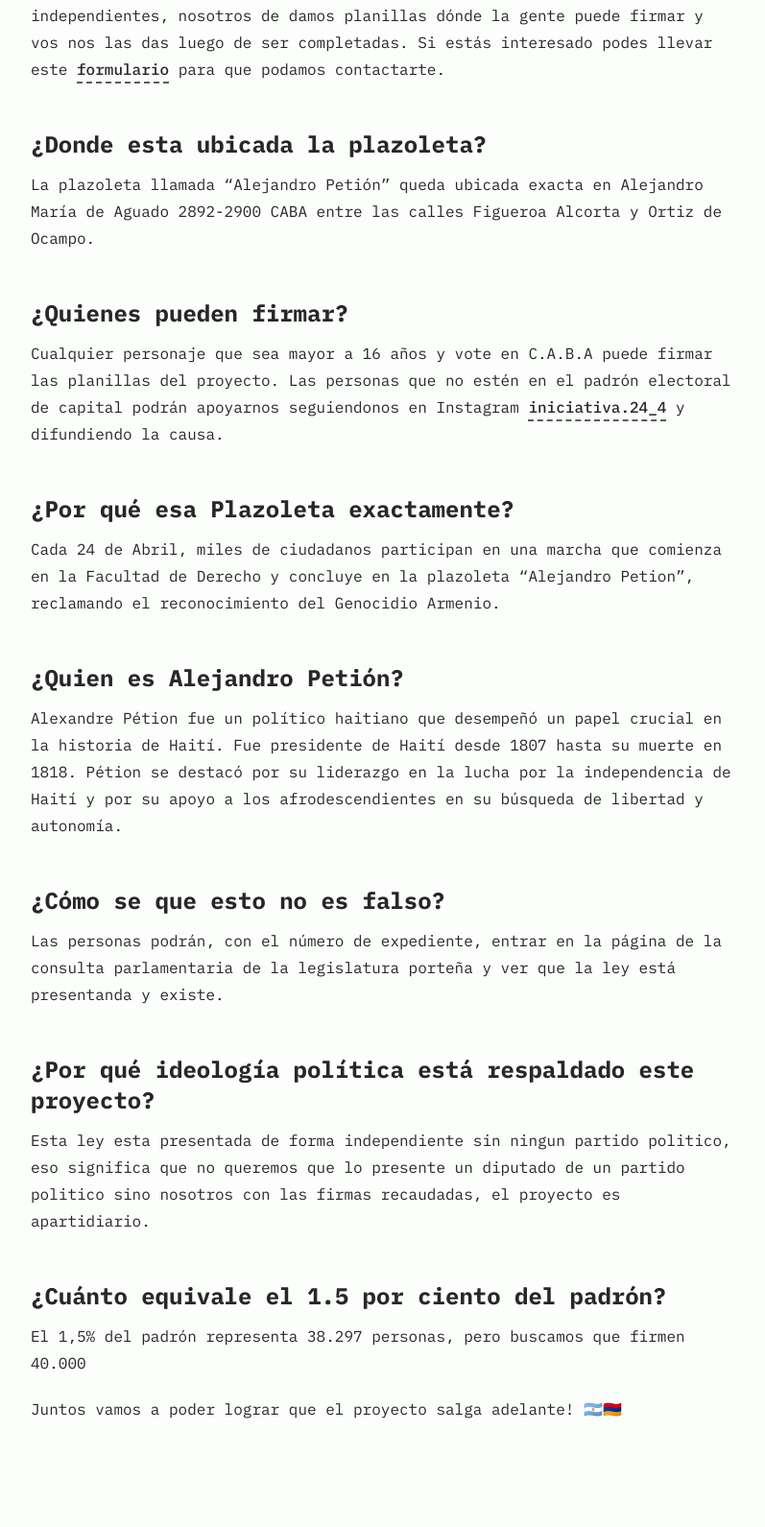
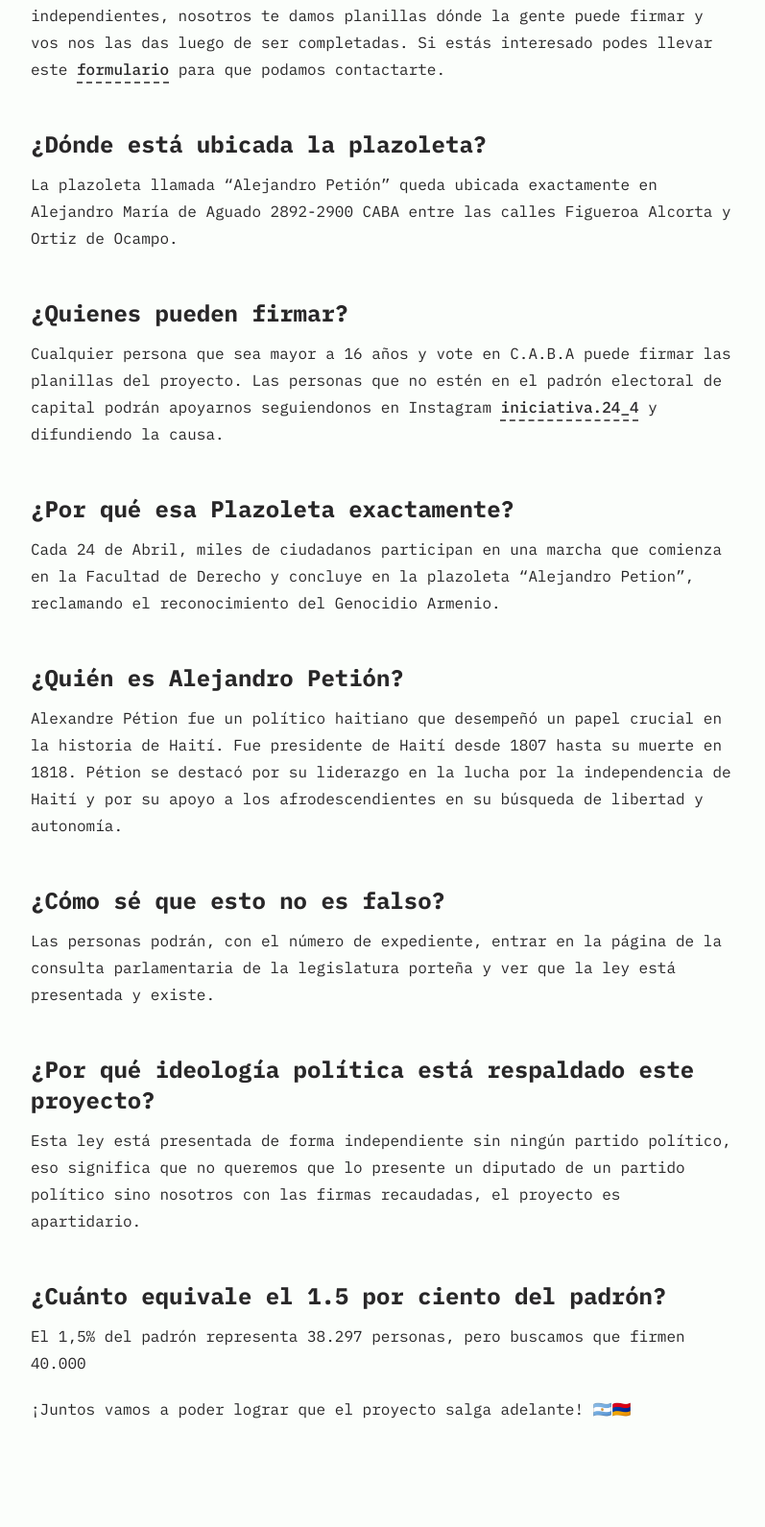
Before and after one commit to herediiaa/IniciativaPopular24, an Astro site: page /preguntas in a window 1280 px wide. Shown: the part 743-2334 px from the top of the page at 96% size, without its empty margins (240-1037 px from the left). Built offline with nearby package versions, Linux system fonts and the light colour scheme; Astro itself is replaced by a stand-in of ours.

Commit message:
third commit

```diff
--- a/src/pages/firmas.md
+++ b/src/pages/firmas.md
@@ -1,16 +1,20 @@
 ---
 layout: ../layouts/AboutLayout.astro
-title: "Un poco sobre la recoleccion de firmas"
+title: "Un poco sobre la recolección de firmas"
 ---
 La **recaudación de las firmas nos permitirá llevar el proyecto al siguiente paso**, donde finalmente se debate y, eventualmente aprueba la iniciativa. Luego de la primera instancia de aprobación, la Legislatura Porteña nos entregó planillas para completar, en un tiempo no mayor a **12 meses**.
 En total, tenemos como objetivo recaudar alrededor de **40.000 firmas** (un poco más de 1,5% del padrón electoral).
 
+
 Al ser un proyecto que toma lugar en la Ciudad de Buenos Aires, el firmante debe tener **domicilio electoral** en la misma.
+
+
 
 
 ## Datos Necesarios Para Firmar
 ![Datos necesarios](/public/datosHoja.jpg)
 
+
 ## Lugares Donde Recolectamos Firmas
 1. **Restaurante Armenia** ![Restaurante Armenio](/public/restaurantesArmenia1.jpg)
 2. **Restaurante Viejo Agump** ![Restaurante Viejo Agump](/public/restaurantesArmenia2.jpg)
--- a/src/pages/index.astro
+++ b/src/pages/index.astro
@@ -72,7 +72,9 @@ const socialCount = SOCIALS.filter(social => social.active).length;
               A través de la presentación de una<strong> Iniciativa Popular</strong>, buscamos presentar y aprobar un proyecto de Ley para renombrar la actual plazoleta "Alejandro Petion". Además, queremos <strong>construir un memorial</strong> que, no solo recuerde a las víctimas de <strong>Genocidio Armenio</strong>, sino también nuestra lucha como comunidad por su reconocimiento.
               <br>
               <br>
-            Por último, no solo buscamos que seas parte firmando, sino que también queremos que, una vez aprobado el proyecto,<strong>todos los firmantes participen en la creación del memorial</strong>.
+            Por último, no solo buscamos que seas parte firmando, sino que también queremos que, una vez aprobado el proyecto,<strong>todos los firmantes participen en la creación del memorial</strong> si te interesa leer el proyecto de ley completo podes descargarlo <a style="color:orange" download="Proyecto_Ley_24_de_Abril.pdf" href="/proyecto_de_ley.pdf" class="button">
+             <strong>ACA</strong><i class=""></i>
+            </a>.
               <br>
               <br>
             Tenemos un camino largo por recorrer, pero no tenemos dudas de que lo vamos a lograr juntos!🇦🇷🇦🇲
--- a/src/pages/preguntas.md
+++ b/src/pages/preguntas.md
@@ -2,38 +2,51 @@
 layout: ../layouts/AboutLayout.astro
 title: "Preguntas Frecuentes"
 ---
-Quizas tengas algunas preguntas sobre el proyecto que estamos llevando a cabo, en el caso de que tu pregunta no se encuentre aca, mandanos un mensaje en la cuenta de instagram y con gusto te sacamos las dudas.
+Quizás tengas algunas preguntas sobre el proyecto que estamos llevando a cabo, en el caso de que tu pregunta no se encuentre aca, mandanos un mensaje en la cuenta de instagram y con gusto te sacamos las dudas.
 
 
 
-## ¿Por que se llamará "24 de Abril"?
+
+
+
+## ¿Por qué se llamará "24 de Abril"?
 El 24 de Abril posee un triple significado: recuerda el aniversario del Genocidio Armenio, representa el día en el que miles de argentinos marchamos por el reconocimiento de este y además es para todos los argentinos el día de la tolerancia y el respeto entre los pueblos.
 
+
 ## ¿Cómo puedo ayudar con la iniciativa?
-Además de firmar, en el caso de que no seas de capital difundir nuestras redes sociales, podes ser parte de los recolectores de firmas independientes, nosotros de damos planillas dónde la gente puede firmar y vos nos las das luego de ser completadas. Si estás interesado podes llevar este [formulario](https://docs.google.com/forms/d/e/1FAIpQLSd0MqJPI56-PdvwEdA1Loza3PG49DlgKkdPtYPmxX1c-jDRIQ/viewform) para que podamos contactarte.
+Además de firmar, en el caso de que no seas de capital difundir nuestras redes sociales, puedes ser parte de los recolectores de firmas independientes, nosotros te damos planillas dónde la gente puede firmar y vos nos las das luego de ser completadas. Si estás interesado podes llevar este [formulario](https://docs.google.com/forms/d/e/1FAIpQLSd0MqJPI56-PdvwEdA1Loza3PG49DlgKkdPtYPmxX1c-jDRIQ/viewform) para que podamos contactarte.
 
-## ¿Donde esta ubicada la plazoleta?
-La plazoleta llamada "Alejandro Petión" queda ubicada exacta en Alejandro María de Aguado 2892-2900 CABA entre las calles Figueroa Alcorta y Ortiz de Ocampo.
+
+## ¿Dónde está ubicada la plazoleta?
+La plazoleta llamada "Alejandro Petión" queda ubicada exactamente en Alejandro María de Aguado 2892-2900 CABA entre las calles Figueroa Alcorta y Ortiz de Ocampo.
+
 
 ## ¿Quienes pueden firmar?
-Cualquier personaje que sea mayor a 16 años y vote en C.A.B.A puede firmar las planillas del proyecto. Las personas que no estén en el padrón electoral de capital podrán apoyarnos seguiendonos en Instagram [iniciativa.24_4](https://instagram.com/iniciativa.24_4?igshid=MzRlODBiNWFlZA==) y difundiendo la causa.
+Cualquier persona que sea mayor a 16 años y vote en C.A.B.A puede firmar las planillas del proyecto. Las personas que no estén en el padrón electoral de capital podrán apoyarnos seguiendonos en Instagram [iniciativa.24_4](https://instagram.com/iniciativa.24_4?igshid=MzRlODBiNWFlZA==) y difundiendo la causa.
+
 
 ## ¿Por qué esa Plazoleta exactamente?
 Cada 24 de Abril, miles de ciudadanos participan en una marcha que comienza en la Facultad de Derecho y concluye en la plazoleta "Alejandro Petion", reclamando el reconocimiento del Genocidio Armenio.
-
-## ¿Quien es Alejandro Petión?
+## ¿Quién es Alejandro Petión?
 Alexandre Pétion fue un político haitiano que desempeñó un papel crucial en la historia de Haití. Fue presidente de Haití desde 1807 hasta su muerte en 1818. Pétion se destacó por su liderazgo en la lucha por la independencia de Haití y por su apoyo a los afrodescendientes en su búsqueda de libertad y autonomía.
 
 
-## ¿Cómo se que esto no es falso?
-Las personas podrán, con el número de expediente, entrar en la página de la consulta parlamentaria de la legislatura porteña y ver que la ley está presentanda y existe.
+
+
+## ¿Cómo sé que esto no es falso?
+Las personas podrán, con el número de expediente, entrar en la página de la consulta parlamentaria de la legislatura porteña y ver que la ley está presentada y existe.
+
 
 ## ¿Por qué ideología política está respaldado este proyecto?
-Esta ley esta presentada de forma independiente sin ningun partido politico, eso significa que no queremos que lo presente un diputado de un partido politico sino nosotros con las firmas recaudadas, el proyecto es apartidiario.
+Esta ley está presentada de forma independiente sin ningún partido político, eso significa que no queremos que lo presente un diputado de un partido político sino nosotros con las firmas recaudadas, el proyecto es apartidario.
+
+
+
 
 
 
 ## ¿Cuánto equivale el 1.5 por ciento del padrón?
 El 1,5% del padrón representa 38.297 personas, pero buscamos que firmen 40.000
 
-Juntos vamos a poder lograr que el proyecto salga adelante! 🇦🇷🇦🇲
+
+¡Juntos vamos a poder lograr que el proyecto salga adelante! 🇦🇷🇦🇲
```
Also changed, not shown: public/astropaper-og.jpg (deleted), public/favicon.svg (deleted), 1 other file.
